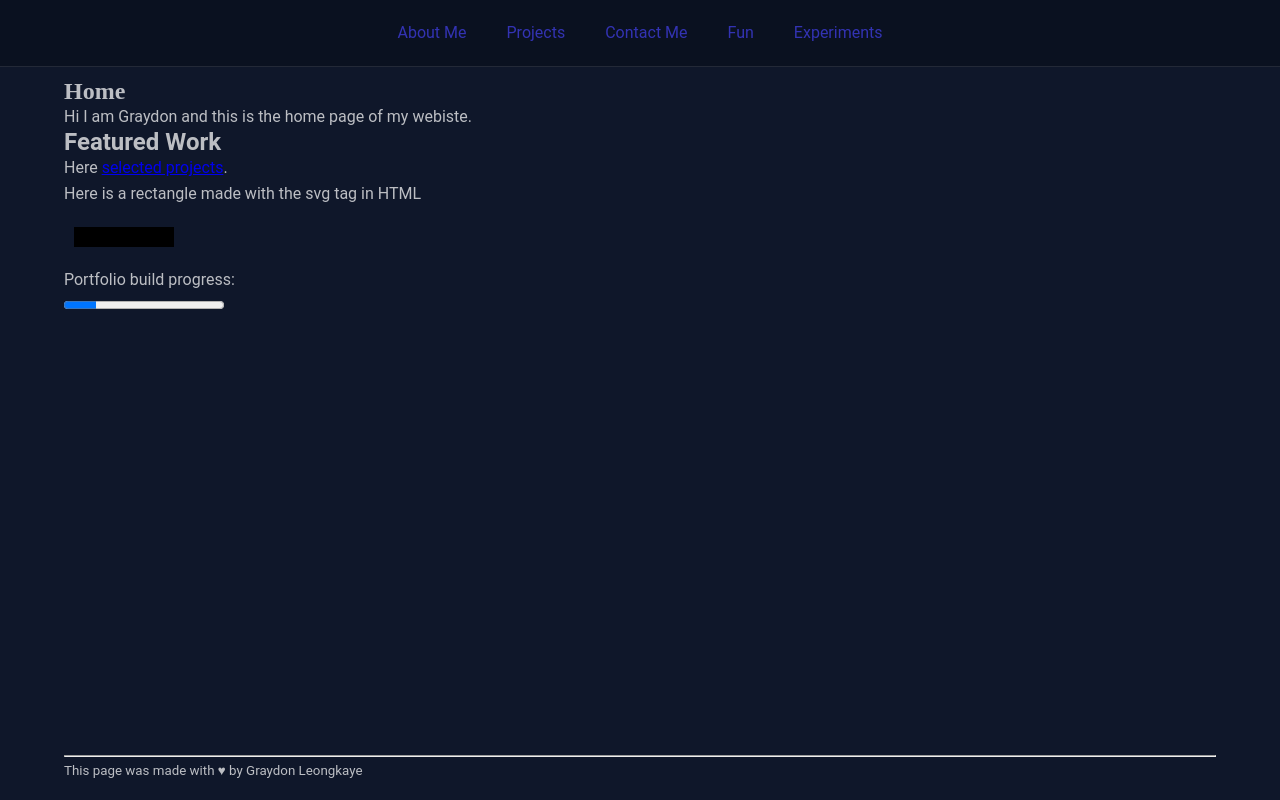
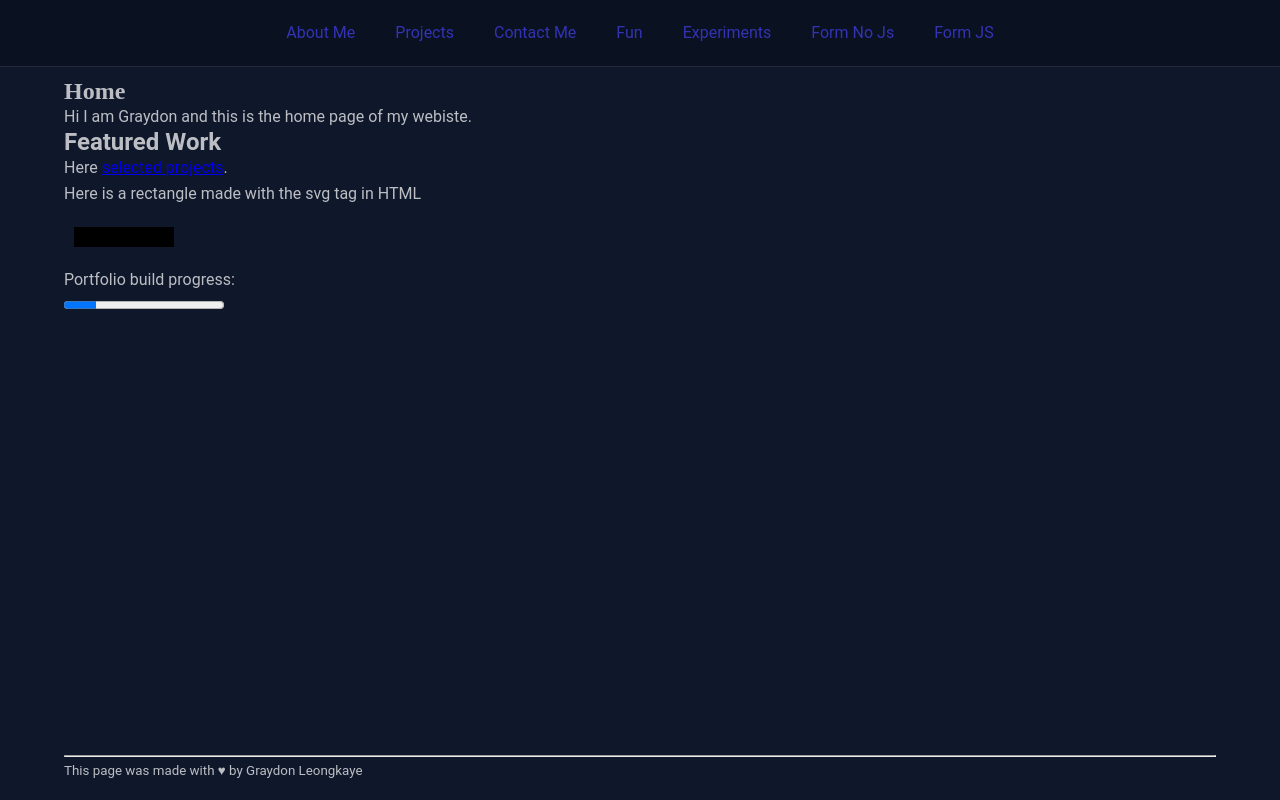
Before and after one commit to Graydon759/cse-134b-hw4, a plain HTML site: page index.html in a window 1280 px wide. Drawn offline with Linux system fonts and the light colour scheme.

Commit message:
added the form-no-js and form-with-js html files to the navigation bar for index.html

```diff
--- a/index.html
+++ b/index.html
@@ -21,6 +21,8 @@
                     <li class="navigation_item"><a href="contact.html">Contact Me</a></li>
                     <li class="navigation_item"><a href="fun.html">Fun</a></li>
                     <li class="navigation_item"><a href="experiments.html">Experiments</a></li>
+                    <li class="navigation_item"><a href="form-no-js.html">Form No Js</a></li>
+                    <li class="navigation_item"><a href="form-with-js.html">Form JS</a></li>
                 </ul>
             </nav>
         </header>
```
